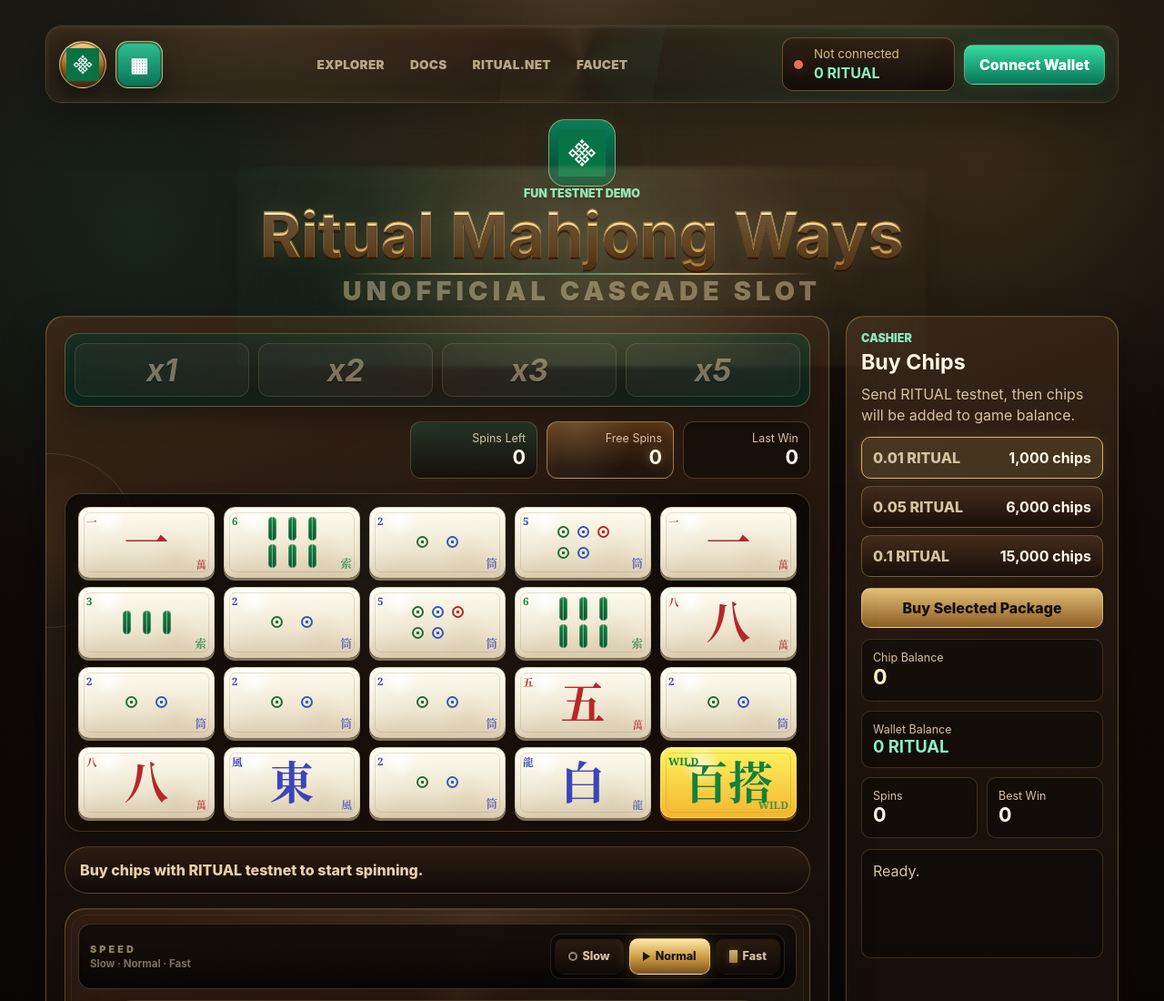
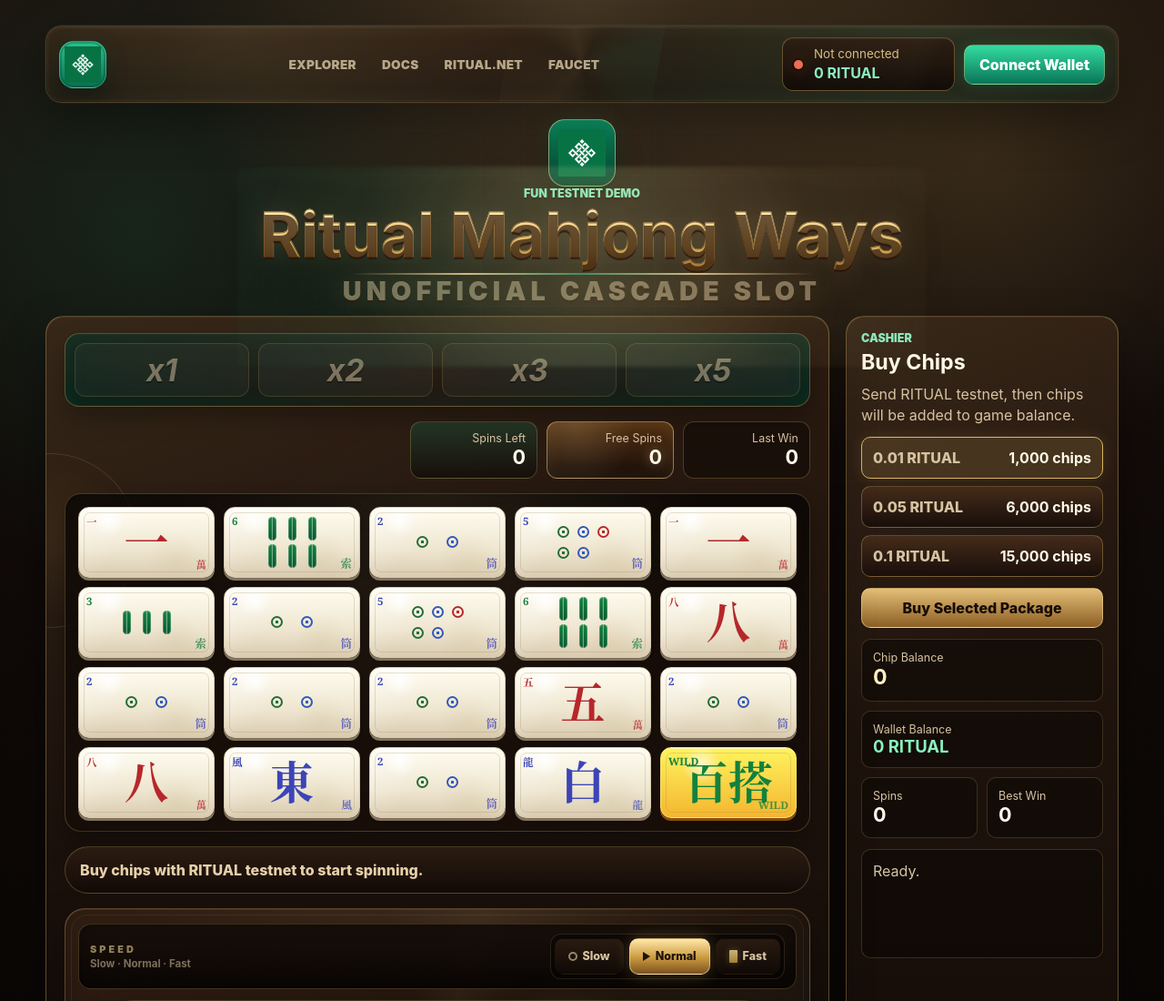
Before and after one commit to kamaledeng/game-ritual-tesnet, a website: page index.html in a window 1280 px wide. Shown: the top 1100 px of the page at 91% size. Drawn offline with Linux system fonts and the light colour scheme.

Commit message:
Clean topbar icons and update links layout

```diff
--- a/index.html
+++ b/index.html
@@ -24,7 +24,6 @@
             >
               <img src="./assets/ritual-logo.png" alt="Ritual Mahjong logo" />
             </a>
-            <button class="hud-icon" type="button" title="Games">▦</button>
           </div>
 
           <nav class="linkbar" aria-label="Ritual links">
--- a/styles.css
+++ b/styles.css
@@ -174,18 +174,19 @@ button:disabled {
   gap: 10px;
 }
 
-.avatar,
-.hud-icon {
+.avatar {
   width: 52px;
   height: 52px;
   display: grid;
   place-items: center;
-  border: 1px solid rgba(255, 229, 166, 0.58);
-  border-radius: 50%;
-  background: linear-gradient(180deg, #f8d78a, #8d5b22 58%, #3a2412);
-  color: #fff0bd;
-  box-shadow: 0 10px 22px rgba(0, 0, 0, 0.34), inset 0 0 0 2px rgba(71, 42, 20, 0.55);
-  font-size: 1.35rem;
+  border: 1px solid rgba(66, 214, 155, 0.45);
+  border-radius: 16px;
+  background: linear-gradient(180deg, #2ac28c, #0a6f53);
+  color: #fff;
+  box-shadow:
+    0 10px 22px rgba(0, 0, 0, 0.34),
+    0 0 22px rgba(66, 214, 155, 0.1),
+    inset 0 0 0 2px rgba(5, 41, 31, 0.25);
   text-decoration: none;
   transition:
     transform 140ms ease,
@@ -194,27 +195,20 @@ button:disabled {
     border-color 140ms ease;
 }
 
-.avatar:hover,
-.hud-icon:hover {
+.avatar:hover {
   transform: translateY(-1px);
   filter: brightness(1.08);
-  border-color: rgba(255, 236, 200, 0.75);
+  border-color: rgba(66, 214, 155, 0.75);
   box-shadow:
     0 14px 26px rgba(0, 0, 0, 0.38),
-    0 0 20px rgba(255, 220, 140, 0.12),
-    inset 0 0 0 2px rgba(71, 42, 20, 0.55);
+    0 0 24px rgba(66, 214, 155, 0.16),
+    inset 0 0 0 2px rgba(5, 41, 31, 0.25);
 }
 
 .avatar img {
-  width: 72%;
-  height: 72%;
+  width: 80%;
+  height: 80%;
   object-fit: contain;
-}
-
-.hud-icon {
-  border-radius: 14px;
-  background: linear-gradient(180deg, #31c190, #0a6f53);
-  color: #fff;
 }
 
 .coin-meter {
```
